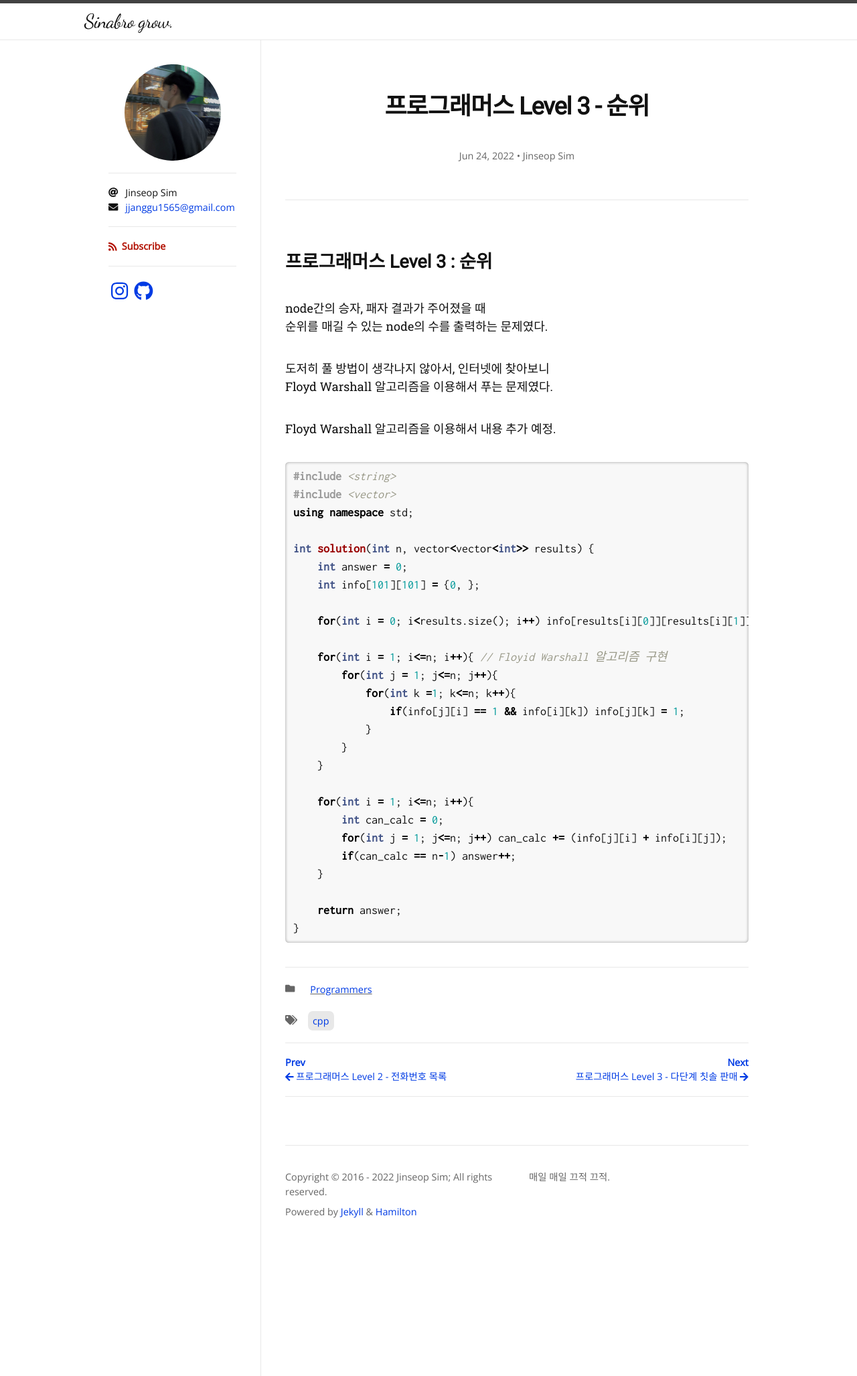
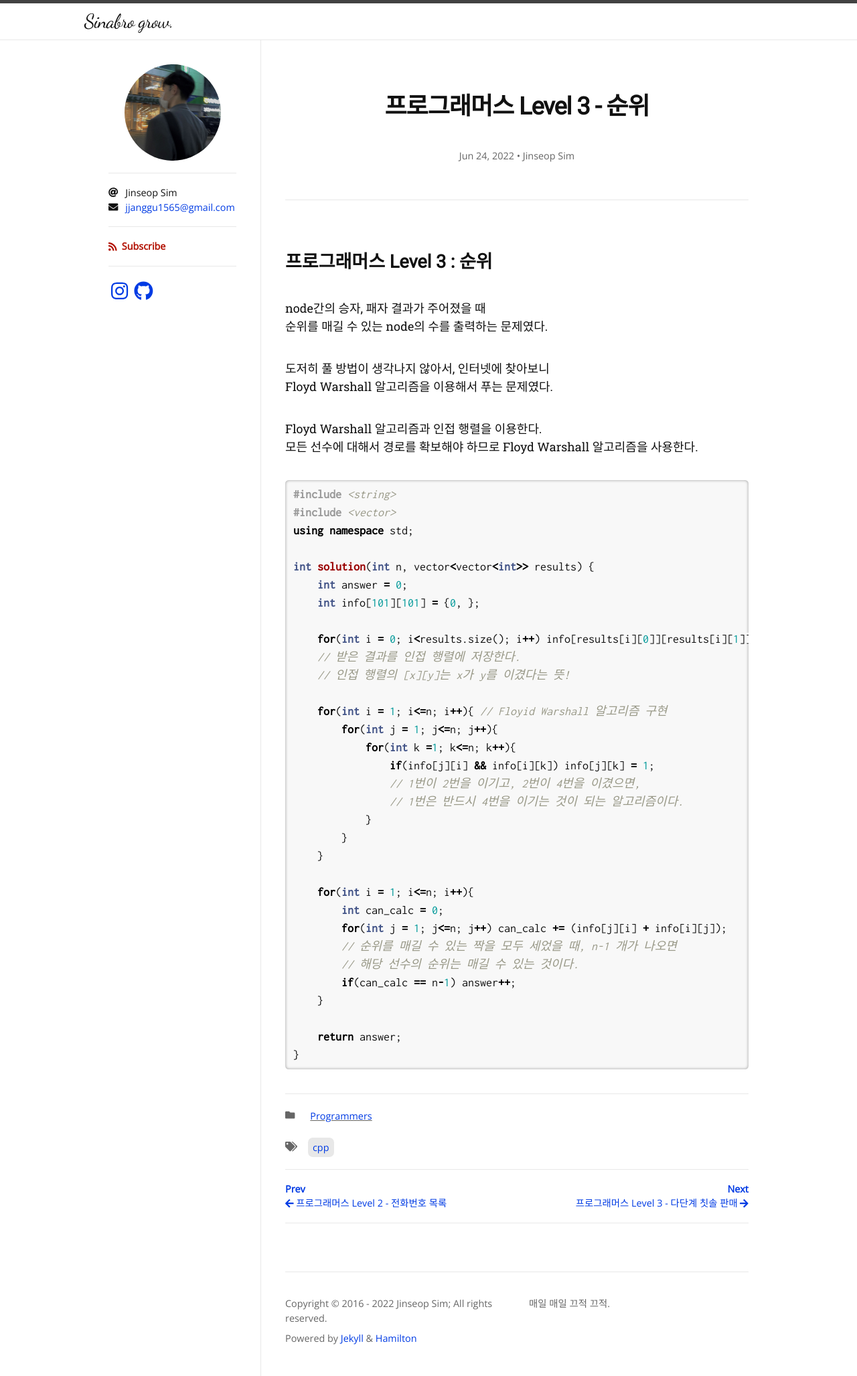
Before and after one commit to Jinseop-Sim/Jinseop-Sim.github.io, a Jekyll site: the page built from _posts/2022-06-24-programmers-02.md, in a window 1280 px wide. Shown: the whole page at 67% size. Built offline with Jekyll 4.4.1, drawn with Linux system fonts in a browser that asks for light colours; nearby versions of some CDN libraries; some web fonts are replaced.

Commit message:
modify post

```diff
--- a/_posts/2022-06-24-programmers-02.md
+++ b/_posts/2022-06-24-programmers-02.md
@@ -15,8 +15,8 @@ node간의 승자, 패자 결과가 주어졌을 때
 도저히 풀 방법이 생각나지 않아서, 인터넷에 찾아보니
 Floyd Warshall 알고리즘을 이용해서 푸는 문제였다.
 
-Floyd Warshall 알고리즘을 이용해서
-내용 추가 예정.
+Floyd Warshall 알고리즘과 인접 행렬을 이용한다.
+모든 선수에 대해서 경로를 확보해야 하므로 Floyd Warshall 알고리즘을 사용한다.
 
 {% highlight cpp %}
 #include <string>
@@ -28,11 +28,15 @@ int solution(int n, vector<vector<int>> results) {
     int info[101][101] = {0, };
 
     for(int i = 0; i<results.size(); i++) info[results[i][0]][results[i][1]] = 1;
+    // 받은 결과를 인접 행렬에 저장한다.
+    // 인접 행렬의 [x][y]는 x가 y를 이겼다는 뜻!
 
     for(int i = 1; i<=n; i++){ // Floyid Warshall 알고리즘 구현
         for(int j = 1; j<=n; j++){
             for(int k =1; k<=n; k++){
-                if(info[j][i] == 1 && info[i][k]) info[j][k] = 1;
+                if(info[j][i] && info[i][k]) info[j][k] = 1;
+                // 1번이 2번을 이기고, 2번이 4번을 이겼으면,
+                // 1번은 반드시 4번을 이기는 것이 되는 알고리즘이다.
             }
         }
     }
@@ -40,6 +44,8 @@ int solution(int n, vector<vector<int>> results) {
     for(int i = 1; i<=n; i++){
         int can_calc = 0;
         for(int j = 1; j<=n; j++) can_calc += (info[j][i] + info[i][j]);
+        // 순위를 매길 수 있는 짝을 모두 세었을 때, n-1 개가 나오면
+        // 해당 선수의 순위는 매길 수 있는 것이다.
         if(can_calc == n-1) answer++;
     }
 
```
